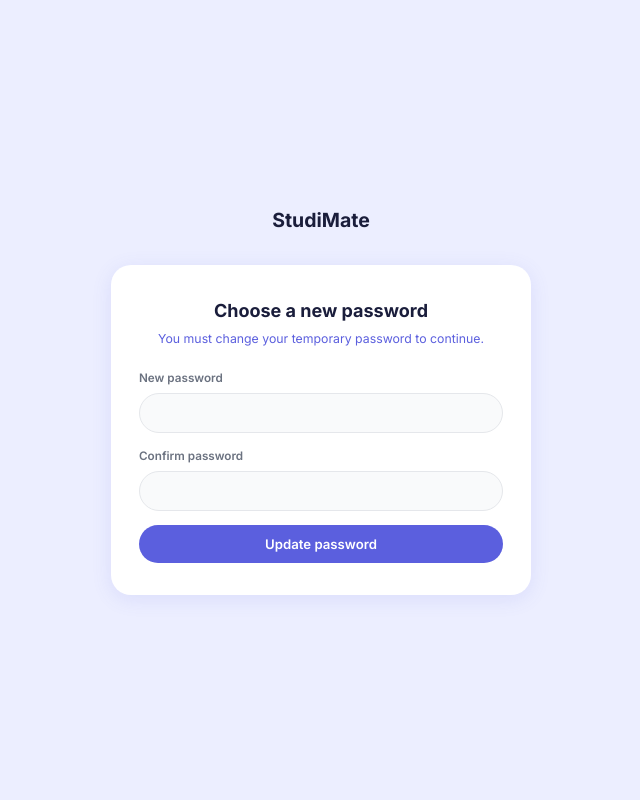
After one commit to vincentpabloz/Studimate, a PHP site: page /change_temporary_password.php in a window 1280 px wide. The commit adds this page. Shown: the whole page, without its empty margins (319-959 px from the left). Run offline with PHP 8.4, Linux system fonts and the light colour scheme; the visitor is signed in with stand-in values (Sample User, id 1); tables that the repository leaves empty hold one stand-in row (values such as "Sample post").

Commit message:
fix temporary password trgh email

```diff
--- /dev/null
+++ b/change_temporary_password.php
@@ -0,0 +1,67 @@
+<?php
+session_start();
+if (empty($_SESSION['user_id'])) {
+    header('Location: index.php');
+    exit;
+}
+require 'config/db.php';
+
+$csrf = $_SESSION['csrf_token'] ?? bin2hex(random_bytes(32));
+$_SESSION['csrf_token'] = $csrf;
+$error = '';
+$userId = (int)$_SESSION['user_id'];
+$stmt = $pdo->prepare('SELECT must_change_password, role FROM users WHERE id=?');
+$stmt->execute([$userId]);
+$user = $stmt->fetch();
+if (!$user || !(int)$user['must_change_password']) {
+    header('Location: ' . (($user['role'] ?? $_SESSION['user_role'] ?? '') === 'admin' ? 'modules/admin.php' : 'dashboard.php'));
+    exit;
+}
+
+if ($_SERVER['REQUEST_METHOD'] === 'POST') {
+    $password = (string)($_POST['password'] ?? '');
+    $confirmation = (string)($_POST['confirm_password'] ?? '');
+    if (!hash_equals($csrf, (string)($_POST['csrf_token'] ?? ''))) {
+        $error = 'Your session expired. Reload the page and try again.';
+    } elseif (strlen($password) < 8 || strlen($password) > 72) {
+        $error = 'Password must be between 8 and 72 characters.';
+    } elseif ($password !== $confirmation) {
+        $error = 'Passwords do not match.';
+    } else {
+        $update = $pdo->prepare('UPDATE users SET password=?, must_change_password=0, temporary_password_hash=NULL, temporary_password_expires_at=NULL WHERE id=?');
+        $update->execute([password_hash($password, PASSWORD_DEFAULT), $userId]);
+        unset($_SESSION['password_change_required']);
+        header('Location: ' . ($user['role'] === 'admin' ? 'modules/admin.php' : 'dashboard.php'));
+        exit;
+    }
+}
+?>
+<!DOCTYPE html>
+<html lang="en">
+<head>
+<meta charset="UTF-8">
+<meta name="viewport" content="width=device-width, initial-scale=1.0">
+<title>StudiMate – Change Password</title>
+<link rel="stylesheet" href="assets/css/style.css">
+</head>
+<body>
+<div class="auth-page">
+  <div class="auth-brand"><h1>StudiMate</h1></div>
+  <div class="auth-card">
+    <div class="auth-card-title">Choose a new password</div>
+    <div class="auth-card-sub">You must change your temporary password to continue.</div>
+    <?php if ($error): ?>
+      <div class="alert alert-danger"><?= htmlspecialchars($error) ?></div>
+    <?php endif; ?>
+    <form method="POST" novalidate>
+      <input type="hidden" name="csrf_token" value="<?= htmlspecialchars($csrf) ?>">
+      <div class="form-group"><label>New password</label>
+        <input type="password" name="password" class="form-control" autocomplete="new-password" required></div>
+      <div class="form-group"><label>Confirm password</label>
+        <input type="password" name="confirm_password" class="form-control" autocomplete="new-password" required></div>
+      <button type="submit" class="btn btn-primary">Update password</button>
+    </form>
+  </div>
+</div>
+</body>
+</html>
--- a/config/db.php
+++ b/config/db.php
@@ -19,7 +19,7 @@ try {
 //  3. administrators only get the admin pages and are sent there if they open a student page.
 if (PHP_SAPI !== 'cli' && session_status() === PHP_SESSION_ACTIVE && !empty($_SESSION['user_id'])) {
     try {
-        $activeCheck = $pdo->prepare('SELECT is_active, role FROM users WHERE id = ?');
+        $activeCheck = $pdo->prepare('SELECT is_active, role, must_change_password FROM users WHERE id = ?');
         $activeCheck->execute([(int)$_SESSION['user_id']]);
         $activeRow = $activeCheck->fetch();
         $docRoot = rtrim(str_replace('\\', '/', (string)($_SERVER['DOCUMENT_ROOT'] ?? '')), '/');
@@ -33,9 +33,14 @@ if (PHP_SAPI !== 'cli' && session_status() === PHP_SESSION_ACTIVE && !empty($_SE
         }
         if ($activeRow !== false) {
             $_SESSION['user_role'] = $activeRow['role'];
+            $_SESSION['password_change_required'] = (int)$activeRow['must_change_password'] === 1;
             $adminOnlyPages = ['admin.php', 'admin_health.php', 'admin_users.php', 'admin_profile.php', 'admin_activity.php', 'admin_trends.php'];
             $publicPages = ['logout.php', 'index.php', 'register.php', 'forgot_password.php', 'reset_password.php', 'unsubscribe.php'];
             $thisPage = basename((string)($_SERVER['PHP_SELF'] ?? ''));
+            if ($_SESSION['password_change_required'] && !in_array($thisPage, ['change_temporary_password.php', 'logout.php'], true)) {
+                header('Location: ' . $webRoot . '/change_temporary_password.php');
+                exit;
+            }
             if ($activeRow['role'] === 'admin' && !in_array($thisPage, array_merge($adminOnlyPages, $publicPages), true)) {
                 header('Location: ' . $webRoot . '/modules/admin.php');
                 exit;
--- a/config/setup.sql
+++ b/config/setup.sql
@@ -6,6 +6,9 @@ CREATE TABLE IF NOT EXISTS users (
     name VARCHAR(100) NOT NULL,
     email VARCHAR(100) NOT NULL UNIQUE,
     password VARCHAR(255) NOT NULL,
+    must_change_password TINYINT(1) NOT NULL DEFAULT 0,
+    temporary_password_hash CHAR(64) DEFAULT NULL,
+    temporary_password_expires_at DATETIME DEFAULT NULL,
     university VARCHAR(150) DEFAULT '',
     major VARCHAR(150) DEFAULT '',
     role ENUM('student','admin') DEFAULT 'student',
--- a/reset_password.php
+++ b/reset_password.php
@@ -3,6 +3,7 @@ session_start();
 require 'config/db.php';
 require 'includes/password_reset_helpers.php';
 date_default_timezone_set('Asia/Manila');
+ensureTemporaryPasswordColumn($pdo);
 
 $csrf = $_SESSION['csrf_token'] ?? bin2hex(random_bytes(32));
 $_SESSION['csrf_token'] = $csrf;
@@ -25,7 +26,8 @@ if ($reset && $_SERVER['REQUEST_METHOD'] === 'POST') {
         $error = 'Passwords do not match.';
     } else {
         $pdo->beginTransaction();
-        $pdo->prepare("UPDATE users SET password=? WHERE id=?")->execute([password_hash($pass, PASSWORD_DEFAULT), $reset['user_id']]);
+        $pdo->prepare("UPDATE users SET password=?, must_change_password=0, temporary_password_hash=NULL, temporary_password_expires_at=NULL WHERE id=?")
+          ->execute([password_hash($pass, PASSWORD_DEFAULT), $reset['user_id']]);
         $pdo->prepare("UPDATE password_resets SET used_at=NOW() WHERE id=?")->execute([$reset['id']]);
         $pdo->commit();
         unset($_SESSION['login_fail'], $_SESSION['login_lock_until']);
```
Also changed, not shown: forgot_password.php (+16 -6 lines), includes/password_reset_helpers.php (+15 -0 lines), index.php (+15 -3 lines).
